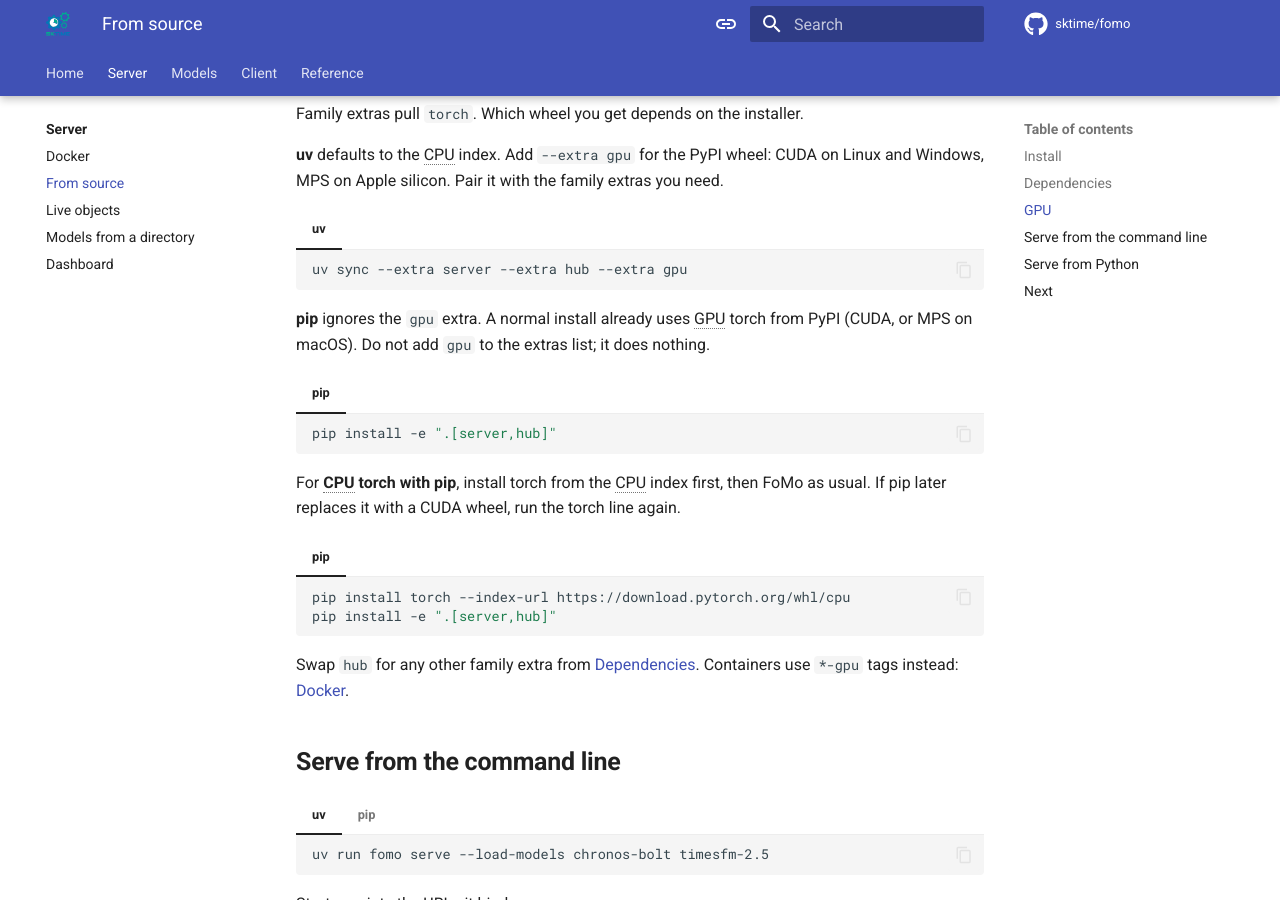
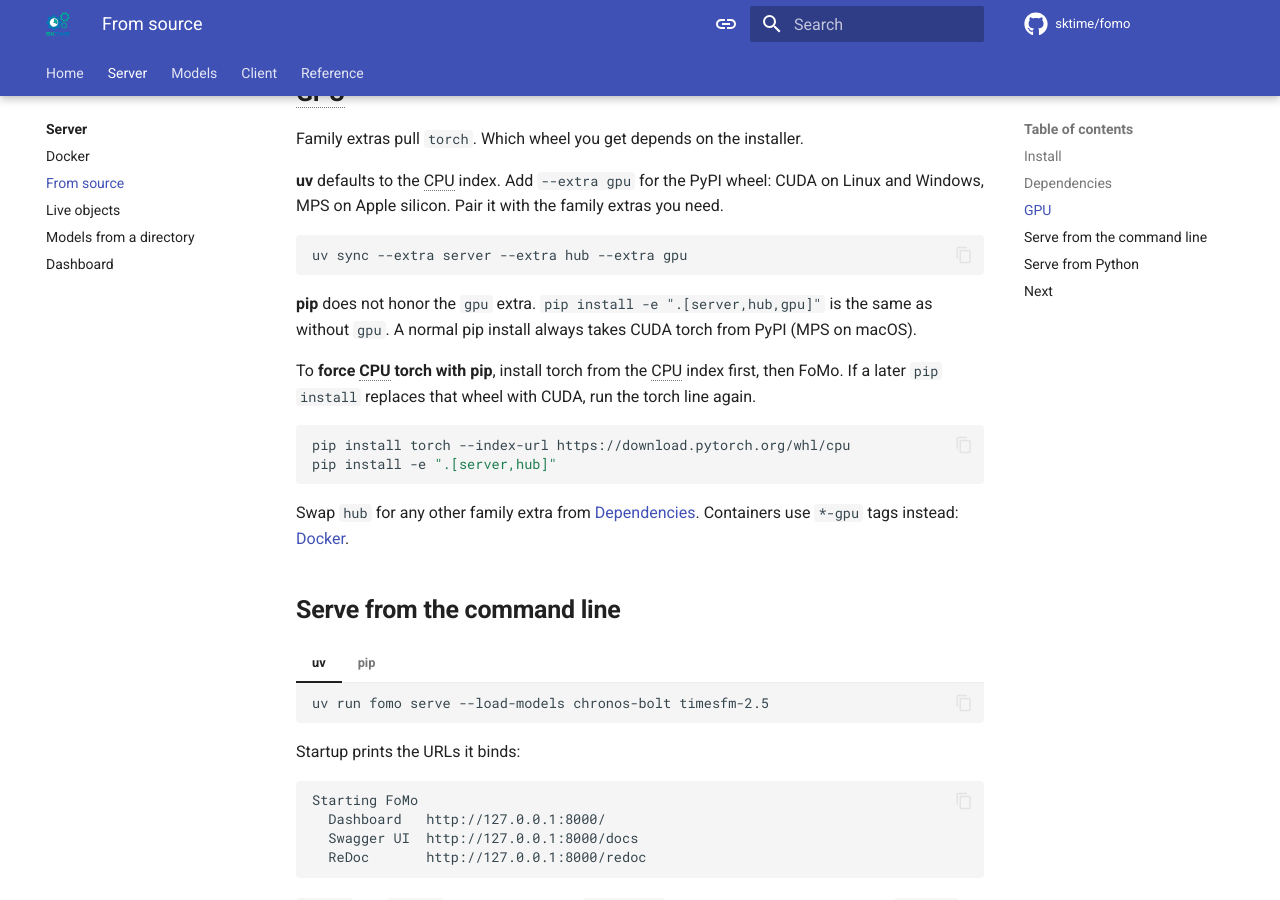
Before and after one commit to sktime/tserve, an MkDocs documentation site: the page built from docs/server/source.md, in a window 1280 px wide and 900 px high, scrolled down 2227 px. Built offline with MkDocs 1.6.1 and Material for MkDocs 9.7.7, drawn with Linux system fonts in a browser that asks for light colours; comment, search, counter and statistics services are not loaded; some of the changed text lies outside the part shown.

Commit message:
docs: mention pip's behaviour with torch's cpu/cuda version (#89)
* update model-dependencies

* update index.md

* update source.md

* update server/index.md

````diff
--- a/docs/index.md
+++ b/docs/index.md
@@ -49,6 +49,8 @@
     pip install -e ".[server,hub]"
     fomo serve --load-models chronos-bolt timesfm-2.5
     ```
+
+    The `gpu` extra does not work with pip. This install already pulls CUDA torch from PyPI (MPS on macOS). To force a CPU wheel, install torch separately first — [GPU](server/source.md#gpu).
 
 Once the process is up, the terminal prints the URLs:
 
--- a/docs/server/index.md
+++ b/docs/server/index.md
@@ -35,6 +35,8 @@
     pip install -e ".[server,hub]"
     fomo serve --load-models chronos-bolt timesfm-2.5
     ```
+
+    The `gpu` extra does not work with pip. This install already pulls CUDA torch from PyPI (MPS on macOS). To force a CPU wheel, install torch separately first — [GPU](source.md#gpu).
 
 CLI flags, `Server`, and `server.app`: [From source](source.md).
 
--- a/docs/server/source.md
+++ b/docs/server/source.md
@@ -17,6 +17,8 @@
     git clone https://github.com/sktime/fomo.git && cd fomo
     pip install -e ".[server,hub]"
     ```
+
+    The `gpu` extra does not work with pip. Family extras already install CUDA torch from PyPI (MPS on macOS). To force a CPU wheel, install torch separately first — [GPU](#gpu).
 
 `server` is enough to serve `naive`. The `hub` extra above covers Chronos Bolt/T5, TTM, and TimesFM 2.x. Do not add `client` on a machine that only serves.
 
@@ -90,28 +92,18 @@
 
 **uv** defaults to the CPU index. Add `--extra gpu` for the PyPI wheel: CUDA on Linux and Windows, MPS on Apple silicon. Pair it with the family extras you need.
 
-=== "uv"
+```bash
+uv sync --extra server --extra hub --extra gpu
+```
 
-    ```bash
-    uv sync --extra server --extra hub --extra gpu
-    ```
+**pip** does not honor the `gpu` extra. `pip install -e ".[server,hub,gpu]"` is the same as without `gpu`. A normal pip install always takes CUDA torch from PyPI (MPS on macOS).
 
-**pip** ignores the `gpu` extra. A normal install already uses GPU torch from PyPI (CUDA, or MPS on macOS). Do not add `gpu` to the extras list; it does nothing.
+To **force CPU torch with pip**, install torch from the CPU index first, then FoMo. If a later `pip install` replaces that wheel with CUDA, run the torch line again.
 
-=== "pip"
-
-    ```bash
-    pip install -e ".[server,hub]"
-    ```
-
-For **CPU torch with pip**, install torch from the CPU index first, then FoMo as usual. If pip later replaces it with a CUDA wheel, run the torch line again.
-
-=== "pip"
-
-    ```bash
-    pip install torch --index-url https://download.pytorch.org/whl/cpu
-    pip install -e ".[server,hub]"
-    ```
+```bash
+pip install torch --index-url https://download.pytorch.org/whl/cpu
+pip install -e ".[server,hub]"
+```
 
 Swap `hub` for any other family extra from [Dependencies](#dependencies). Containers use `*-gpu` tags instead: [Docker](docker.md#gpu-images).
 
--- a/includes/model-dependencies.md
+++ b/includes/model-dependencies.md
@@ -1,6 +1,6 @@
 Pick the smallest extra (or image tag) that **adds** the family you want. Extra name matches the CPU tag. GPU tags are `{extra}-gpu`; there is no `:base-gpu`. `kronos` sits on `base`, not `hub`, so it cannot load Chronos Bolt, TTM, or TimesFM. Any extra that pulls `hf` (`hub`, `chronos`, `granite`, `moirai`, `tirex`, `toto`, `mantis`, and therefore `full`) can also load those Hub families.
 
-`full` is `chronos`, `kronos`, `granite`, `moirai`, `tirex`, `toto`, `mantis`. `client`, `http`, `gpu`, `dev`, `docs`, and `all-extras` are not model families. `gpu` selects the torch index for **uv** only; pip ignores it — see [GPU](../server/source.md#gpu). Moirai's `gluonts` / `lightning` / `hydra-core` pins apply when `python_version < '3.14'`.
+`full` is `chronos`, `kronos`, `granite`, `moirai`, `tirex`, `toto`, `mantis`. `client`, `http`, `gpu`, `dev`, `docs`, and `all-extras` are not model families. `gpu` selects the torch index for **uv** only. Pip ignores it and always installs CUDA torch from PyPI (MPS on macOS); for a CPU wheel, install torch separately first — see [GPU](../server/source.md#gpu). Moirai's `gluonts` / `lightning` / `hydra-core` pins apply when `python_version < '3.14'`.
 
 | extra | CPU tag | GPU tag | families | models | example |
 | --- | --- | --- | --- | --- | --- |
````
